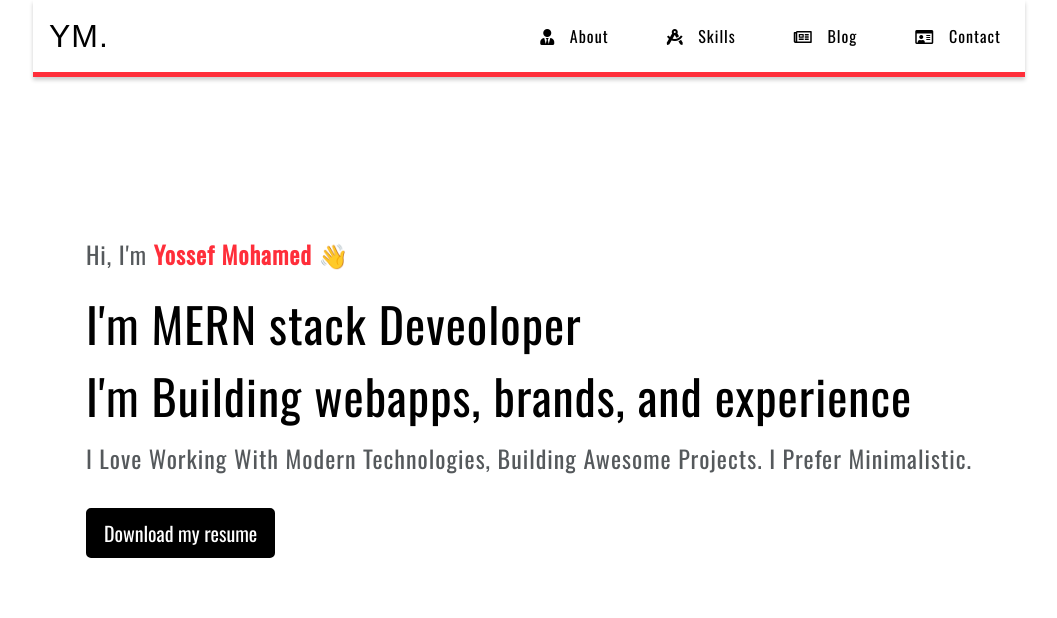
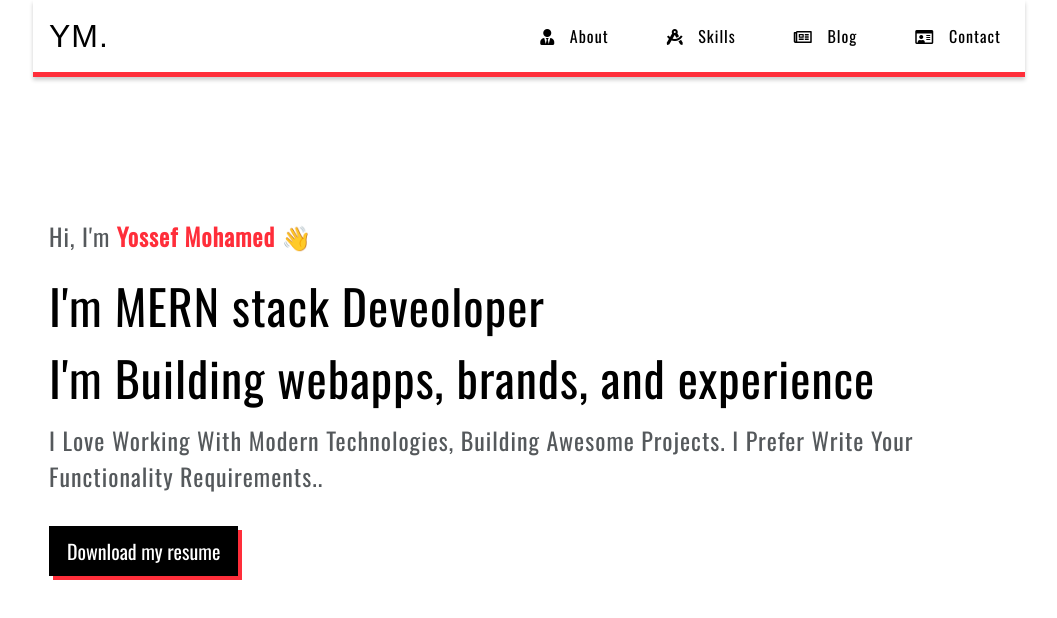
Before and after one commit to YossefMohamed/my-portfolio, a React (Create React App) app: page / in a window 1280 px wide. Shown: the top 618 px of the page, without its empty margins (111-1168 px from the left). Built offline with nearby package versions, Linux system fonts and the light colour scheme; a web font is replaced by a local one.

Commit message:
Button update

```diff
--- a/src/components/about.js
+++ b/src/components/about.js
@@ -14,7 +14,7 @@ function About() {
         </Brief>
         <Hello>
           I Love Working With Modern Technologies, Building Awesome Projects. I
-          Prefer Minimalistic.
+          Prefer Write Your Functionality Requirements..
         </Hello>
         <Button>Download my resume</Button>
       </div>
@@ -51,10 +51,11 @@ export const Button = styled.button`
   outline: 0;
   margin-top: 2rem;
   font-size: 1.25rem;
-  border-radius: 5px;
+  /* border-radius: 5px; */
   padding: 0.5rem 1rem;
   border: 2px solid ${colors.main};
   background-color: ${colors.main};
+  box-shadow: 4px 4px ${colors.secondary};
   &:hover {
     color: ${colors.main};
 
--- a/src/components/nav.js
+++ b/src/components/nav.js
@@ -59,7 +59,7 @@ const FlexContainer = styled.div`
   align-items: center;
   position: relative;
   padding: 0.5rem 1rem;
-  transition: all 300ms ease-in;
+  transition: all 100ms ease-in;
 `;
 const Logo = styled.div`
   font-size: 2rem;
```
